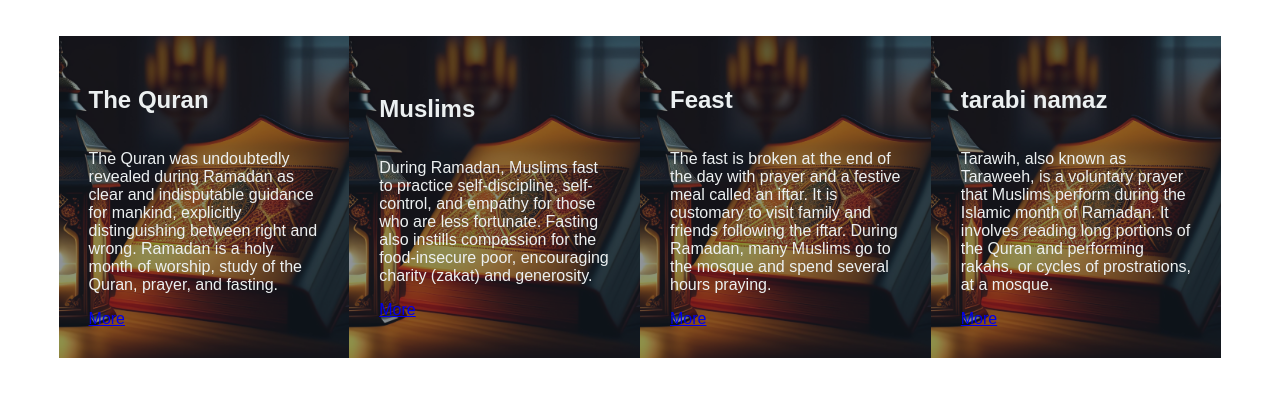
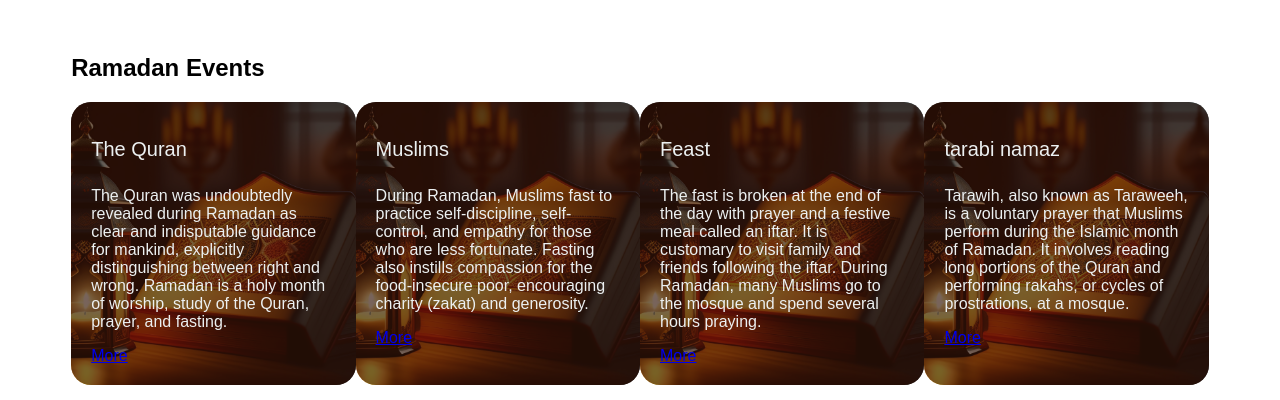
Before and after one commit to Abdulla-foysal45/Ramdefv, a website: page index.html in a window 1280 px wide. Shown: the part 1482-1882 px from the top of the page. Before the commit the page ends 1858 px from the top, so only its background shows below. Drawn offline with Linux system fonts and the light colour scheme; a web font is replaced by a local one.

Commit message:
css change

```diff
--- a/css/style.css
+++ b/css/style.css
@@ -7,7 +7,7 @@ body {
 
 
 .container {
-    padding: 10px 4%;
+    padding:10px  5%;
 }
 
 :root {
@@ -120,27 +120,37 @@ ul li a:hover {
 }
 
 .events_se .single-event{
-    padding: 30px;
+    padding: 20px;
     display: flex;
     flex-direction: column;
-    justify-content: center;
-    background-image: url(../img/df.jpg);
-    background-repeat: no-repeat;
-    background-position: center center;
+    border-radius: 20px;
+    overflow: hidden;
+
+    background: url(../img/df.jpg) no-repeat center center;
     background-size: cover;
     position: relative;
-    z-index: -1;
+    z-index: 1;
+    cursor: pointer;
     transition: all .5s linear;
     color: var(--white);
 }
+
+
+.events_se .single-event h2{
+    font-size: 20px;
+    margin-bottom: 10px;
+    font-weight: 500;
+}
+
+
 
 
 .events_se .single-event::before{
     content: '';
     width: 100%;
     height: 100%;
-    background-color: var(--black);
-    opacity: .6;
+    background-color: rgba(51, 21, 8, 0.932);
+    opacity: .7;
     position: absolute;
     top: 0;
     right: 0;
@@ -148,15 +158,21 @@ ul li a:hover {
 }
 
 .events_se .single-event::after{
-    width: 200px;
-    height: 200px;
-    border-radius: 50%;
+    width: 100px;
+    height: 100px;
     position: absolute;
     top: 0;
     left: 0;
     background-color: var(--gray-blue);
-    transform: translate(50% -50%);
+    transform: translate(50%, -50%);
     opacity: 0;
+    transition: all .5s ease-in-out;
+    transform: scale(1);
+}
+
+.events_se .single-event:hover{
+    opacity: 1;
+    transform: scale(1.1);
 }
 
 /* Event section end*/
--- a/index.html
+++ b/index.html
@@ -15,7 +15,7 @@
 
 <body>
 
-    <header class="menu main">
+    <header class="menu main mb-8">
         <div class="container menu_container">
             <div class="logo">
                 <h2>Ramadan</h2>
@@ -43,7 +43,7 @@
     </header>
 
     <div class="about" id="about">
-        <div class="container about-container flex">
+        <div class="container about-container flex mb-7">
             <div class="left_side basis-3/4">
                 <h2>About Ramadan Kareem</h2>
                 <p>
@@ -77,7 +77,8 @@
 
     <div class="event">
         <div class="container event_container">
-            <div class="events_se gap-5">
+            <h2 class="text-3xl text-center mb-7 underline">Ramadan Events</h2>
+            <div class="events_se gap-6">
                 <div class="single-event">
                         <h2>The Quran</h2>
                         <p>
```
